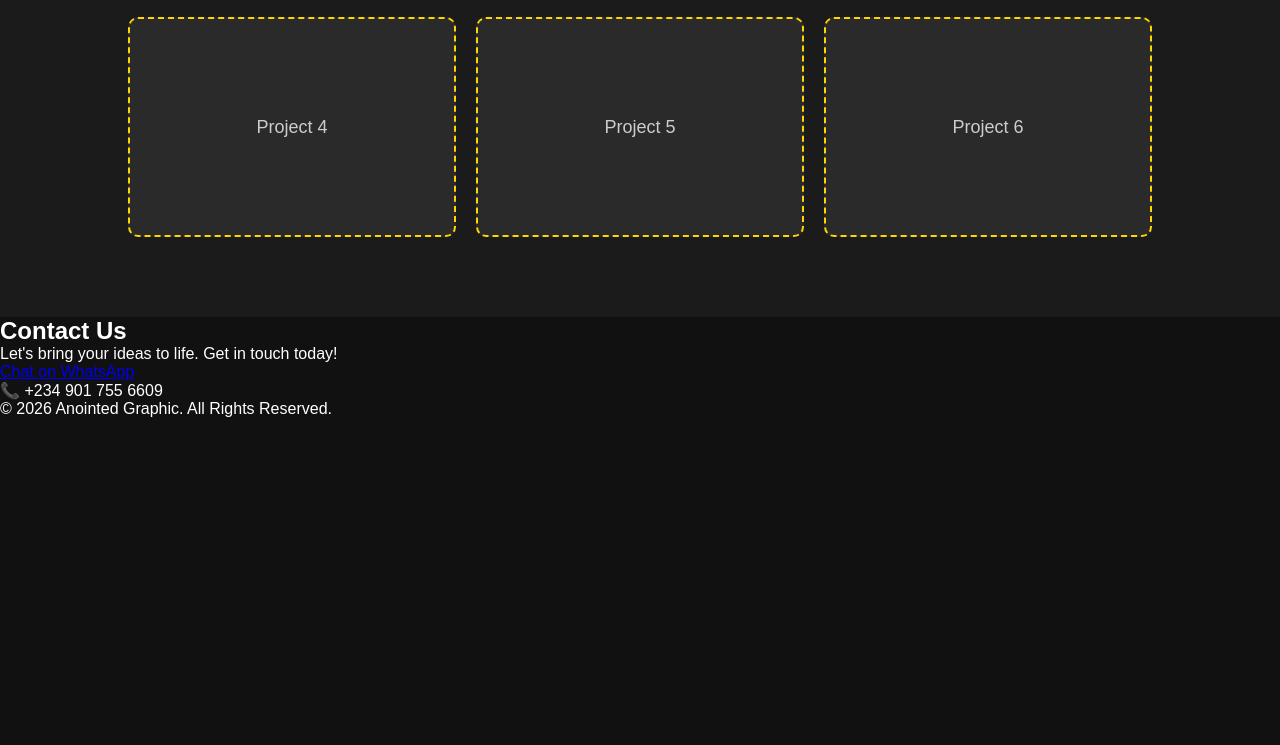
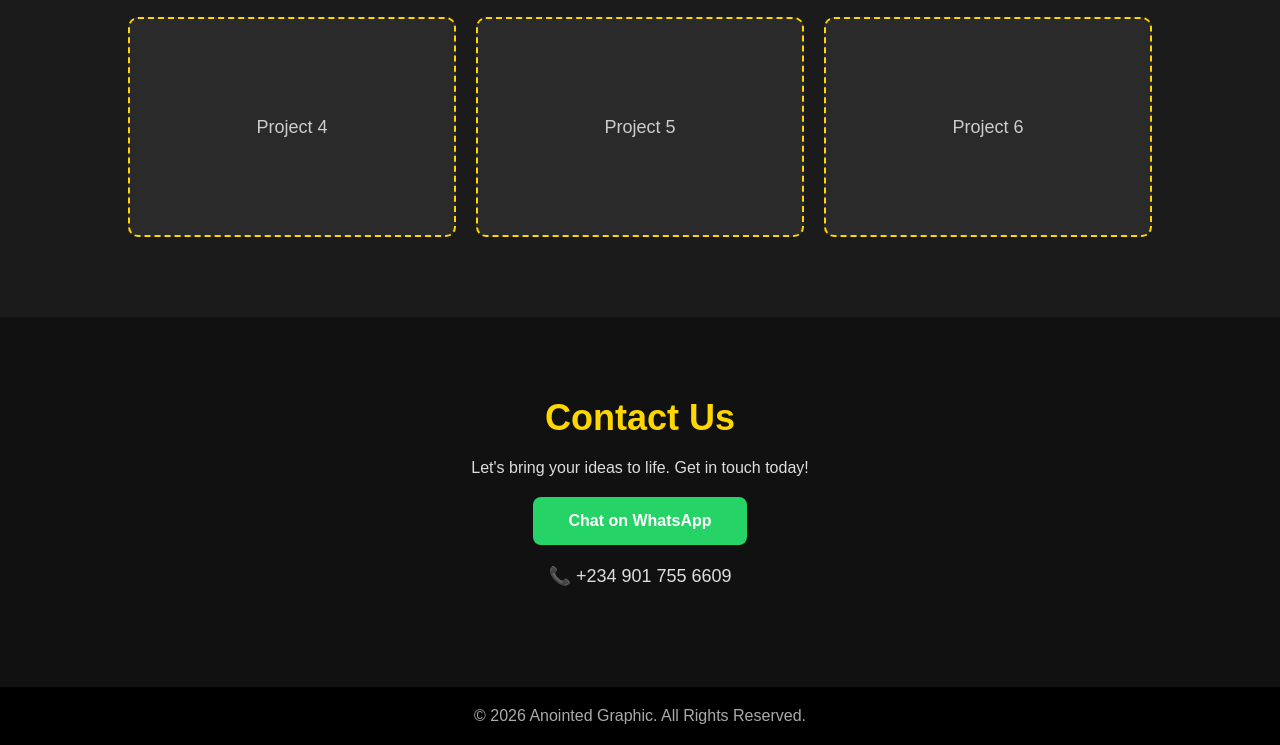
Before and after one commit to lumora591-rgb/Anointed-graphic-, a plain HTML site: page index.html in a window 1280 px wide. Shown: the part 2074-2819 px from the top of the page. Before the commit the page ends 2492 px from the top, so only its background shows below. Drawn offline with Linux system fonts and the light colour scheme.

Commit message:
Update style.css

```diff
--- a/style.css
+++ b/style.css
@@ -168,3 +168,47 @@ body{
     background:#333;
     transform:scale(1.03);
     }
+.contact{
+    padding:80px 10%;
+    text-align:center;
+    background:#111;
+}
+
+.contact h2{
+    color:#FFD700;
+    font-size:36px;
+    margin-bottom:20px;
+}
+
+.contact p{
+    color:#ddd;
+    margin-bottom:20px;
+}
+
+.contact-btn{
+    display:inline-block;
+    padding:15px 35px;
+    background:#25D366;
+    color:white;
+    text-decoration:none;
+    border-radius:8px;
+    font-weight:bold;
+    transition:0.3s;
+}
+
+.contact-btn:hover{
+    transform:scale(1.05);
+}
+
+.phone{
+    margin-top:20px;
+    font-size:18px;
+    color:#FFD700;
+}
+
+footer{
+    background:#000;
+    color:#aaa;
+    text-align:center;
+    padding:20px;
+}
```
